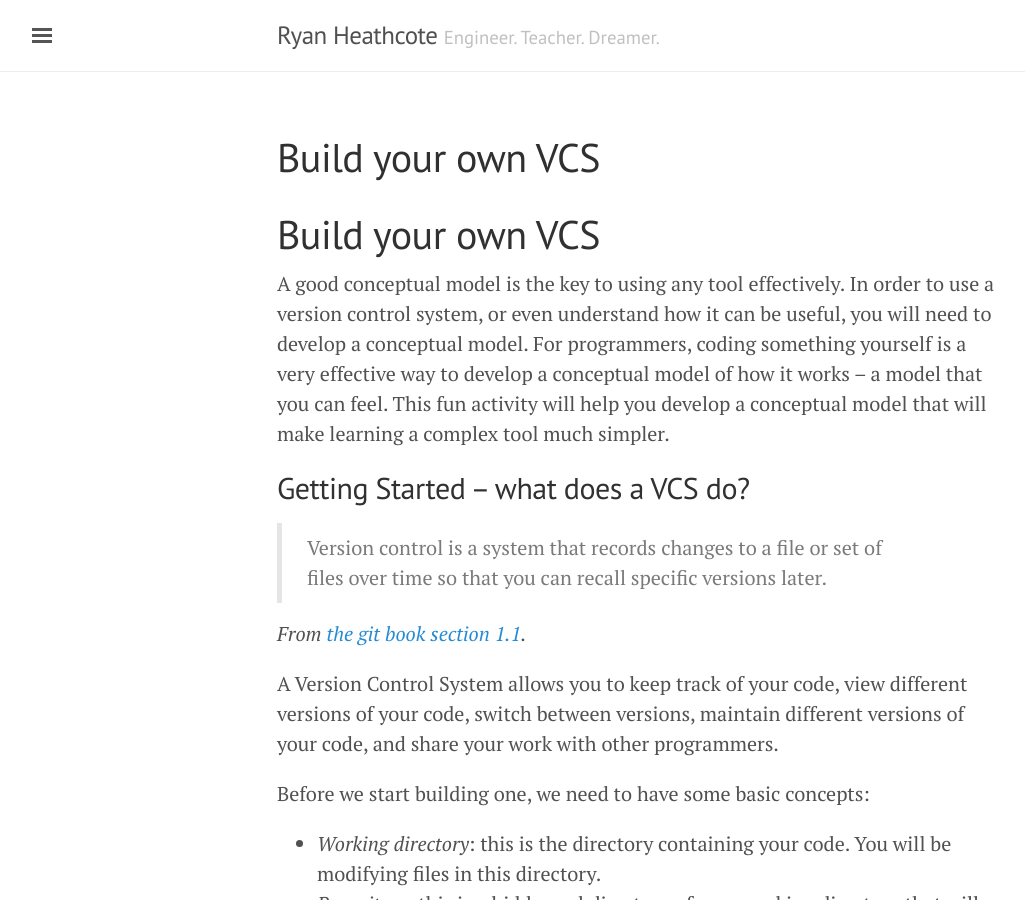
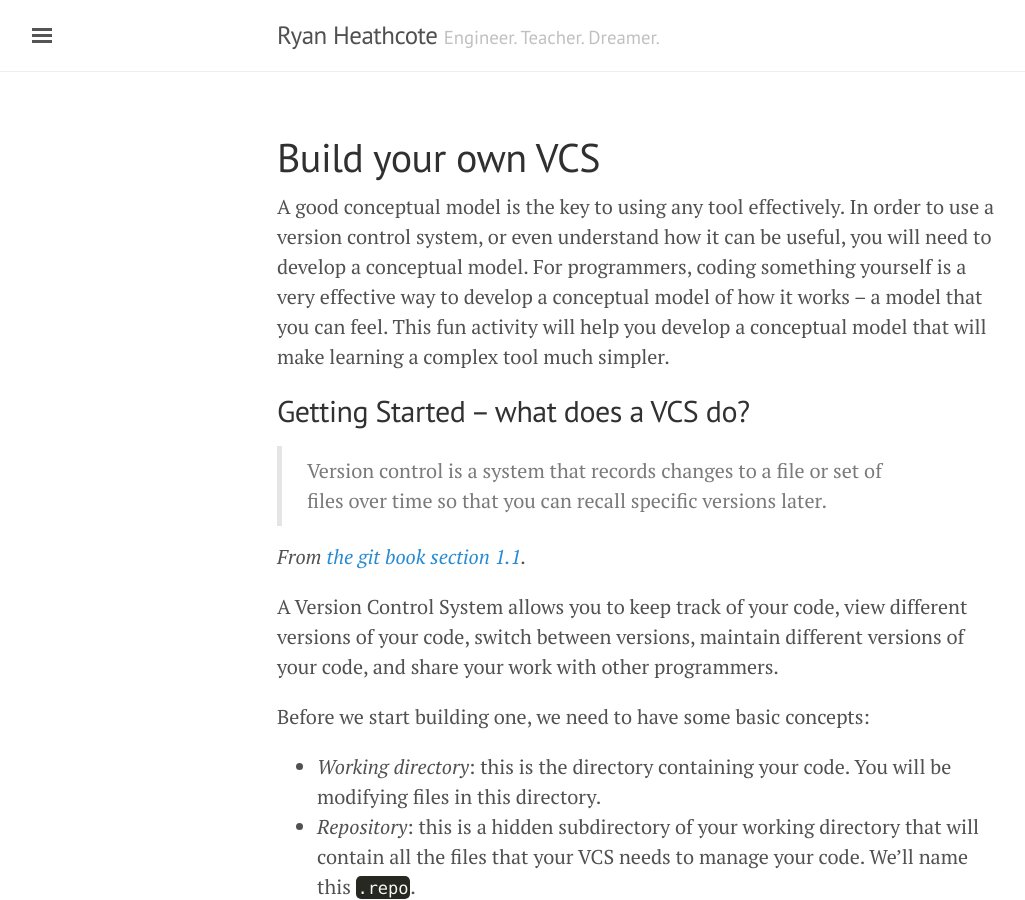
Before and after one commit to slackboxster/slackboxster.github.io, a Jekyll site: the page built from git/build-your-own-vcs.md, in a window 1280 px wide and 900 px high. Shown: the whole window, without its empty margins (3-1028 px from the left). Built offline with Jekyll 4.4.1, drawn with Linux system fonts in a browser that asks for light colours.

Commit message:
The title is added by jekyll.

```diff
--- a/git/build-your-own-vcs.md
+++ b/git/build-your-own-vcs.md
@@ -3,8 +3,6 @@ layout: page
 title: Build your own VCS
 permalink: git/build-your-own-vcs
 ---
-
-# Build your own VCS
 
 A good conceptual model is the key to using any tool effectively. In order to use a version control system, or even understand how it can be useful, you will need to develop a conceptual model. For programmers, coding something yourself is a very effective way to develop a conceptual model of how it works -- a model that you can feel. This fun activity will help you develop a conceptual model that will make learning a complex tool much simpler.
 
```
